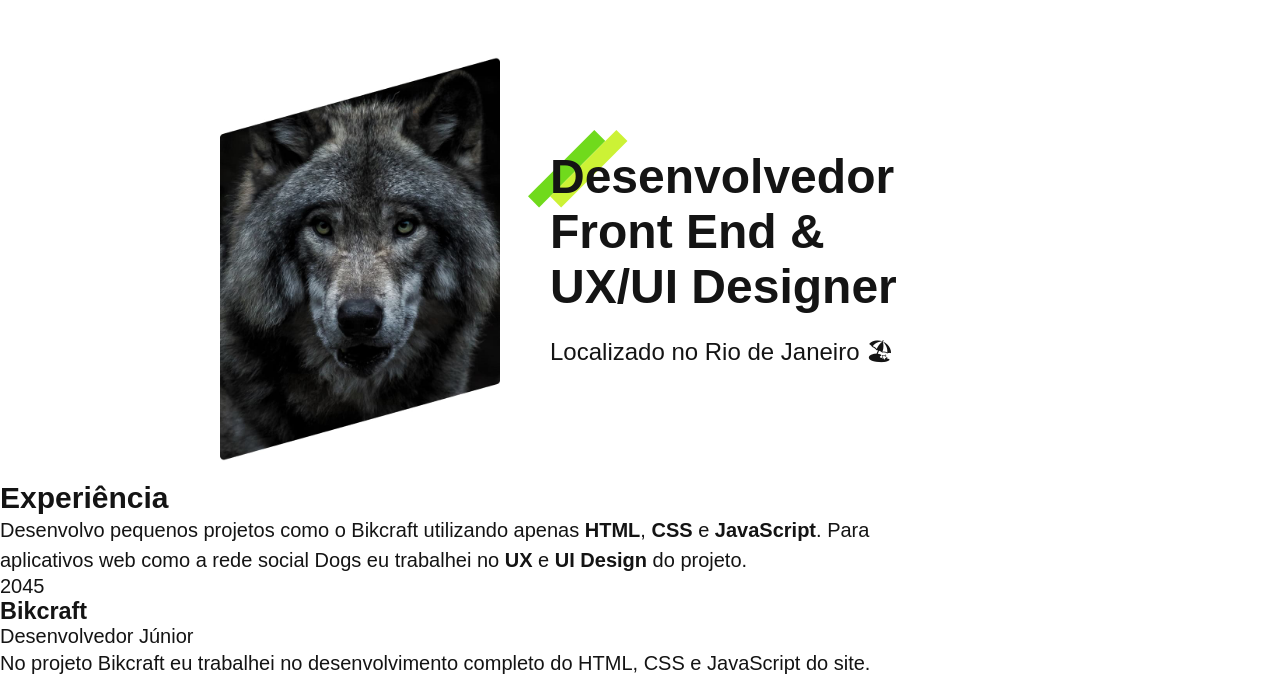
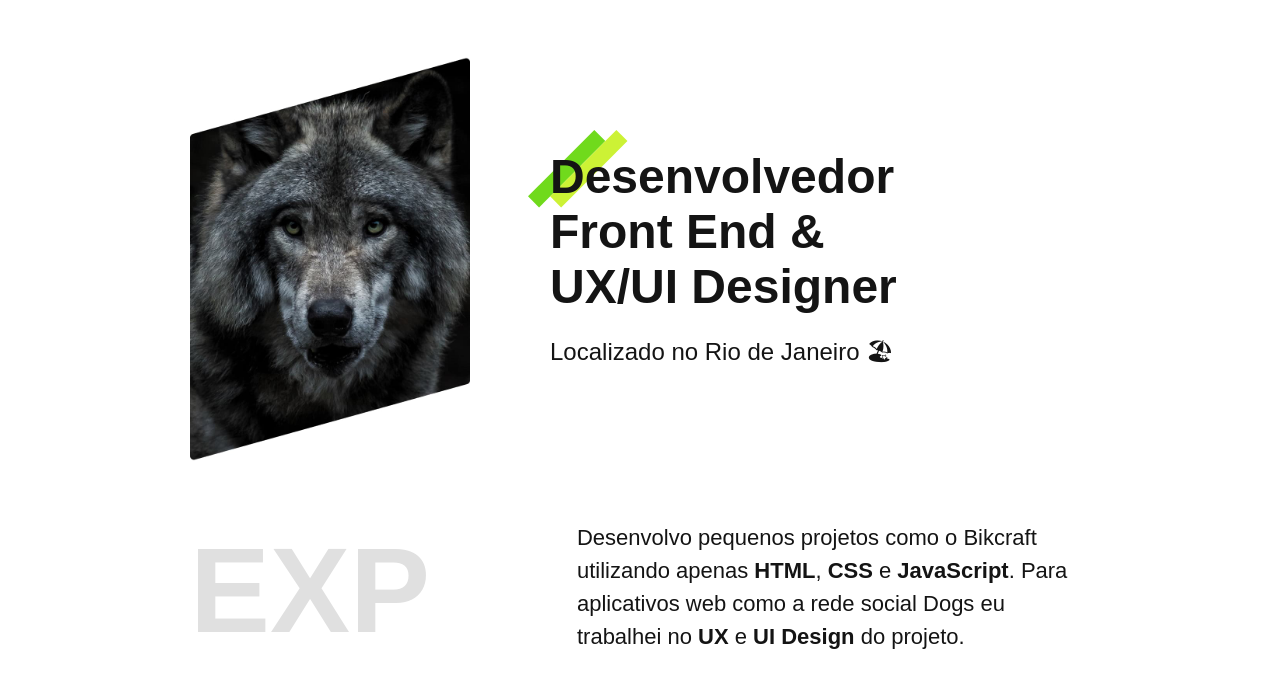
Before and after one commit to miguelkubrusly/origamid-html-css-portfolio, a plain HTML site: page index.html in a window 1280 px wide. Shown: the part 84-767 px from the top of the page. Drawn offline with Linux system fonts and the light colour scheme.

Commit message:
style(introducao): 💄 small adjustment in style

```diff
--- a/css/introducao.css
+++ b/css/introducao.css
@@ -9,7 +9,6 @@
 
 .introducao img {
   padding: 0;
-  padding-left: 1.5rem;
 }
 
 .introducao div {
--- a/css/style.css
+++ b/css/style.css
@@ -1,3 +1,4 @@
 @import "/css/global.css";
 @import "/css/header.css";
 @import "/css/introducao.css";
+@import "/css/experiencia.css"
```
